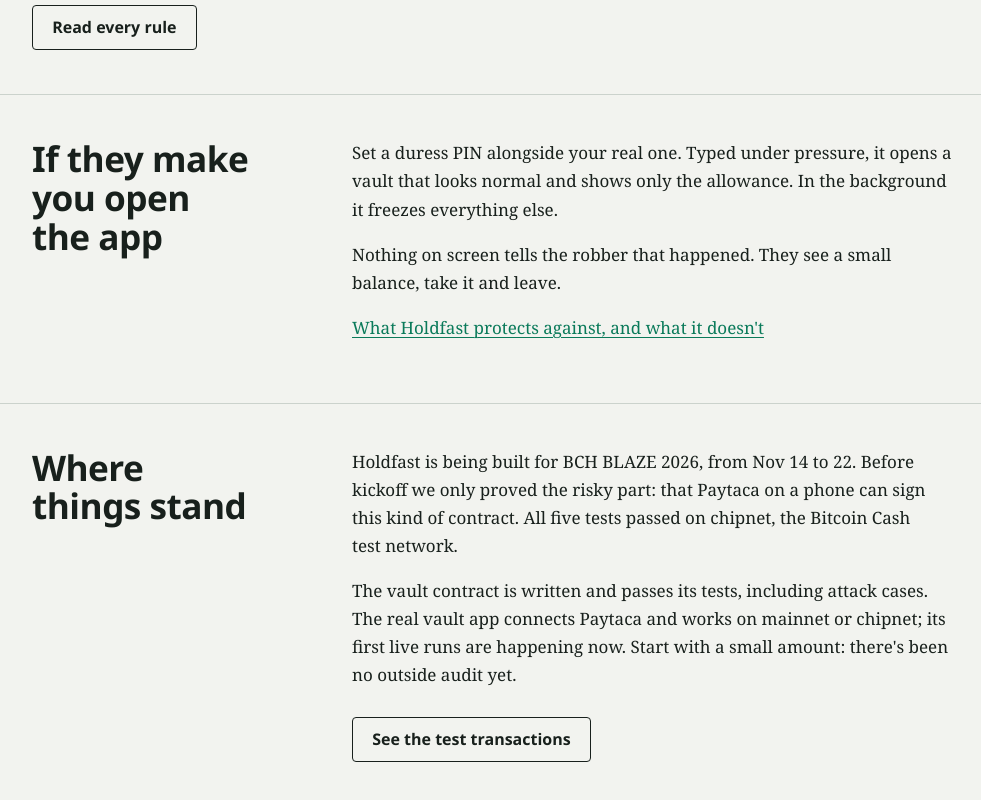
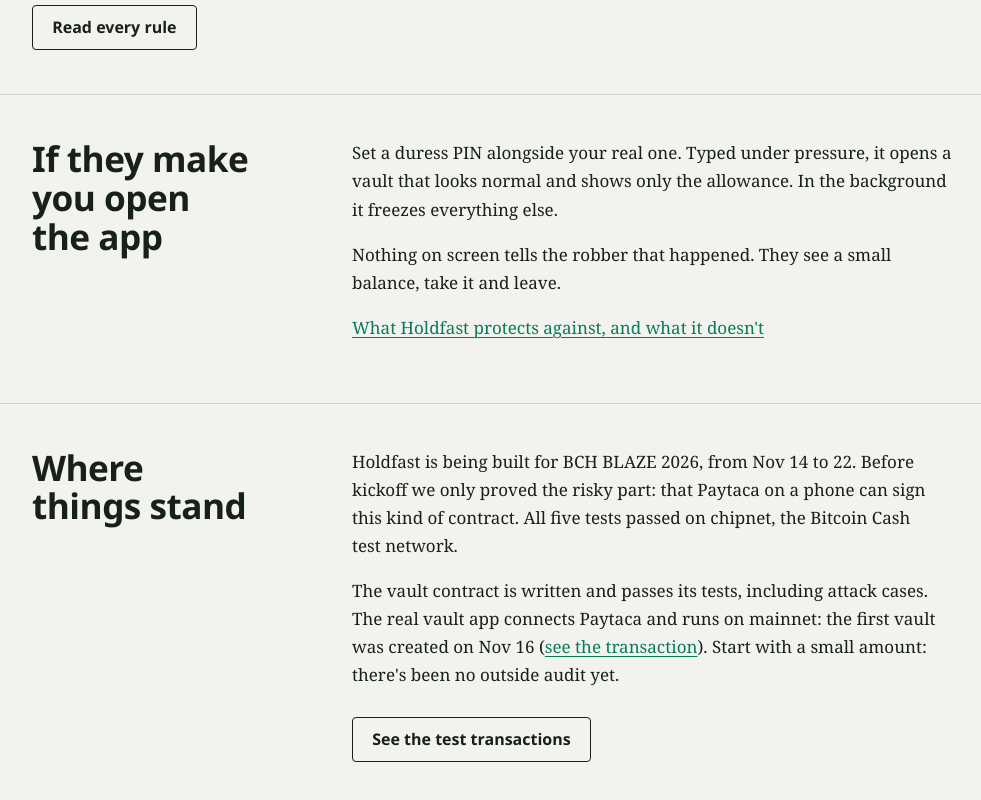
Before and after one commit to ohjay-official/holdfast, a website built with Vite: page index.html in a window 1280 px wide. Shown: the part 1262-2062 px from the top of the page, without its empty margins (68-1049 px from the left). Built offline with nearby package versions, Linux system fonts and the light colour scheme.

Commit message:
First mainnet vault created from Paytaca: record the transaction
Co-Authored-By: Claude Opus 5.5 <noreply@anthropic.com>
Claude-Session: https://claude.ai/code/session_01QCfhnduLUJp6tCDPGM28Hn

```diff
--- a/index.html
+++ b/index.html
@@ -113,7 +113,7 @@
           <h2>Where things stand</h2>
           <div class="prose">
             <p>Holdfast is being built for BCH BLAZE 2026, from Nov 14 to 22. Before kickoff we only proved the risky part: that Paytaca on a phone can sign this kind of contract. All five tests passed on chipnet, the Bitcoin Cash test network.</p>
-            <p>The vault contract is written and passes its tests, including attack cases. The real vault app connects Paytaca and works on mainnet or chipnet; its first live runs are happening now. Start with a small amount: there's been no outside audit yet.</p>
+            <p>The vault contract is written and passes its tests, including attack cases. The real vault app connects Paytaca and runs on mainnet: the first vault was created on Nov 16 (<a href="https://blockchair.com/bitcoin-cash/transaction/5d4e7cac3a9beca6235ef74a7bae37f239b78980a4b0d6b4f77f207cf329d519" rel="noopener">see the transaction</a>). Start with a small amount: there's been no outside audit yet.</p>
             <div class="actions"><a class="btn btn-line" href="/security/#proof">See the test transactions</a></div>
           </div>
         </div>
--- a/security/index.html
+++ b/security/index.html
@@ -74,6 +74,7 @@
               </tbody>
             </table>
           </div>
+          <p style="margin-top:1rem">After kickoff, the real vault contract went live on mainnet: <a class="txid" href="https://blockchair.com/bitcoin-cash/transaction/5d4e7cac3a9beca6235ef74a7bae37f239b78980a4b0d6b4f77f207cf329d519" rel="noopener">5d4e7cac</a> created the first vault from Paytaca.</p>
           <p class="small muted" style="margin-top:1rem">You can run the same tests yourself on the <a href="/signing-test/">signing test page</a>.</p>
         </div>
       </section>
```
Also changed, not shown: README.md.
